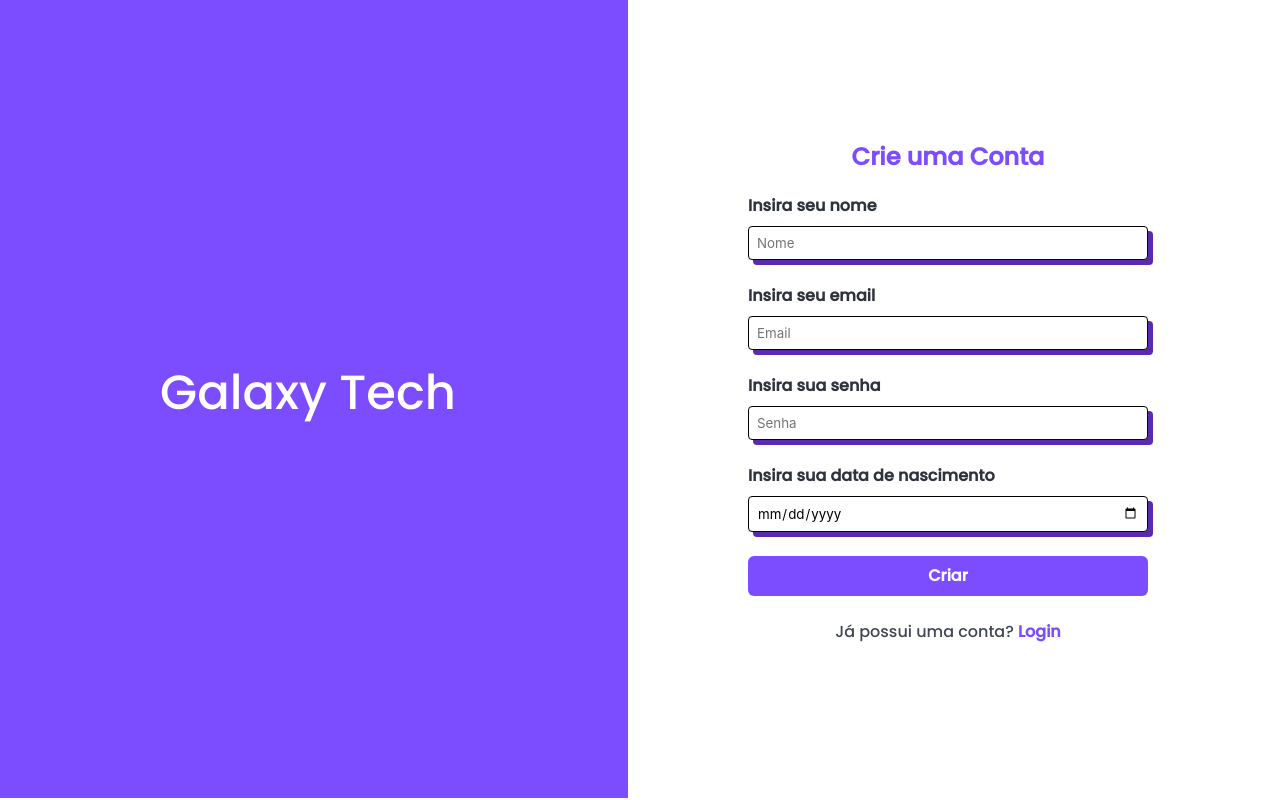
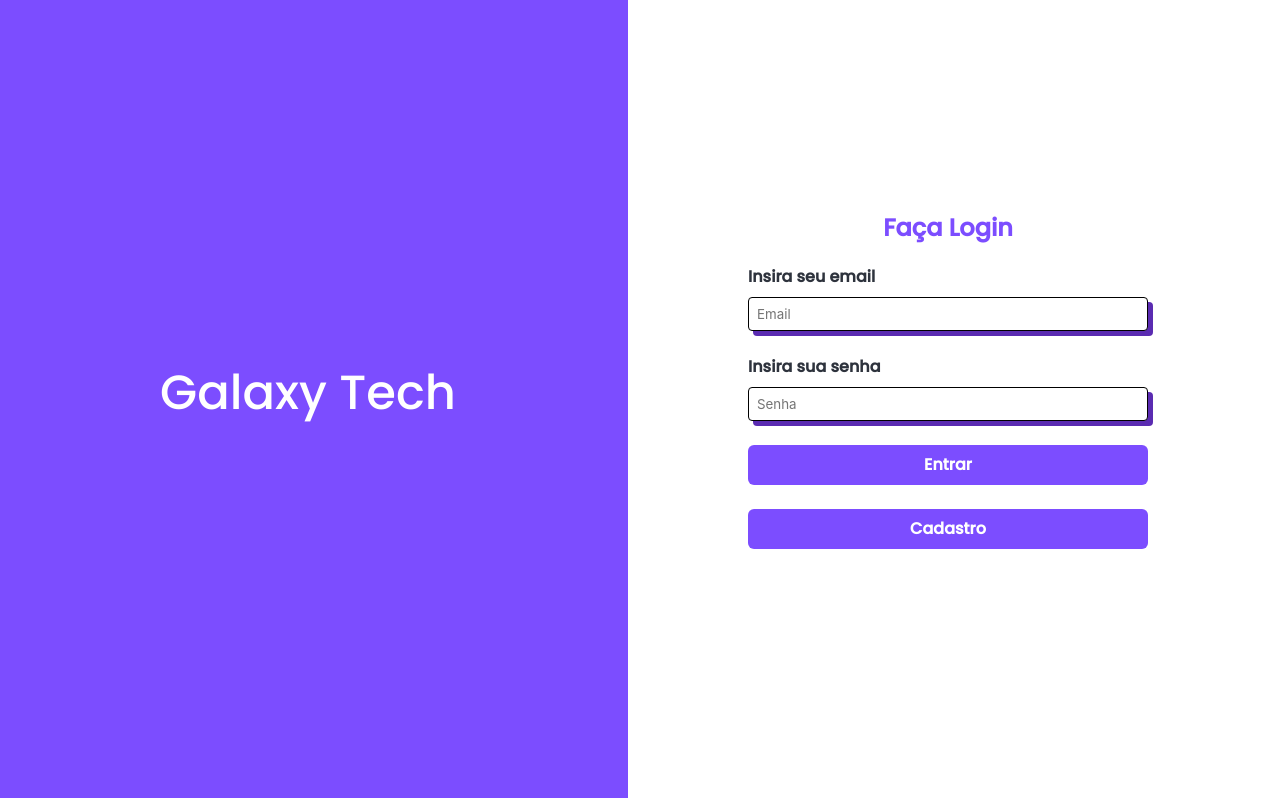
Before and after one commit to Caio-Henriquee/Galaxy-Tech---Ecommerce, an Angular app: page / in a window 1280 px wide. Built offline with nearby package versions, Linux system fonts and the light colour scheme.

Commit message:
atualizandi rotas

```diff
--- a/src/app/app.routes.ts
+++ b/src/app/app.routes.ts
@@ -5,8 +5,8 @@ import { LoginComponent } from './login/login.component';
 import { NgModule } from '@angular/core';
 
 export const routes: Routes = [
-  {path : '', component: RegistroComponent},
-  {path: 'login', component:LoginComponent},
+  {path : 'registro', component: RegistroComponent},
+  {path: '', component:LoginComponent},
   {path: 'home', component: HomeComponent},
 ];
 
--- a/src/app/login/login.component.html
+++ b/src/app/login/login.component.html
@@ -24,6 +24,10 @@
           <div class="control">
             <button routerLink="/home" class="button is-primary is-fullwidth">Entrar</button>
           </div>
+          <br>
+          <div class="control">
+            <button routerLink="/registro" class="button is-primary is-fullwidth">Cadastro</button>
+          </div>
         </div>
       </form>
     </div>
--- a/src/app/registro/registro.component.html
+++ b/src/app/registro/registro.component.html
@@ -34,12 +34,12 @@
         </div>
         <div class="field">
           <div class="control">
-            <button routerLink="/login" class="button is-primary is-fullwidth">Criar</button>
+            <button routerLink="" class="button is-primary is-fullwidth">Criar</button>
           </div>
         </div>
       </form>
       <p class="has-text-centered">
-        Já possui uma conta? <a routerLink="/login">Login</a>
+        Já possui uma conta? <a routerLink="">Login</a>
       </p>
     </div>
   </div>
```
